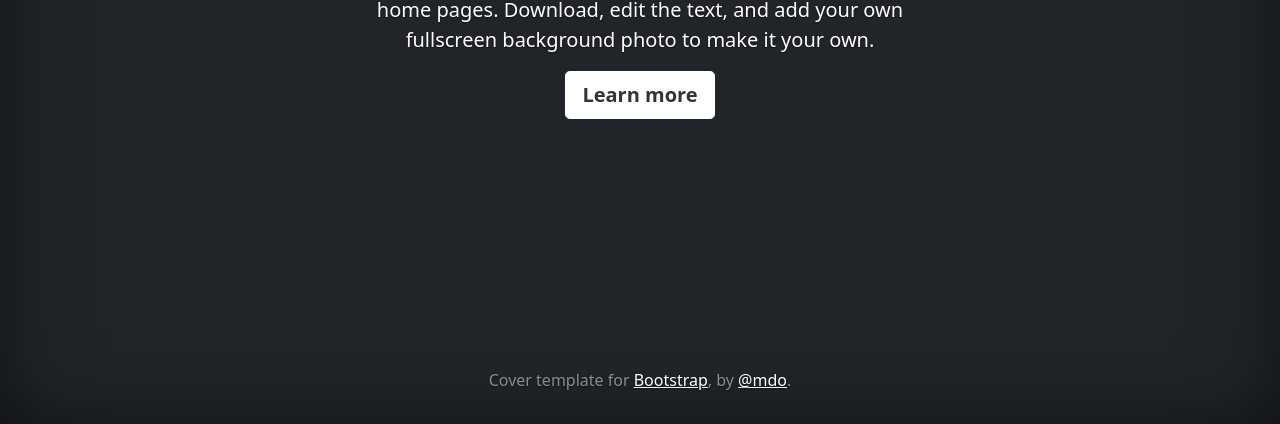
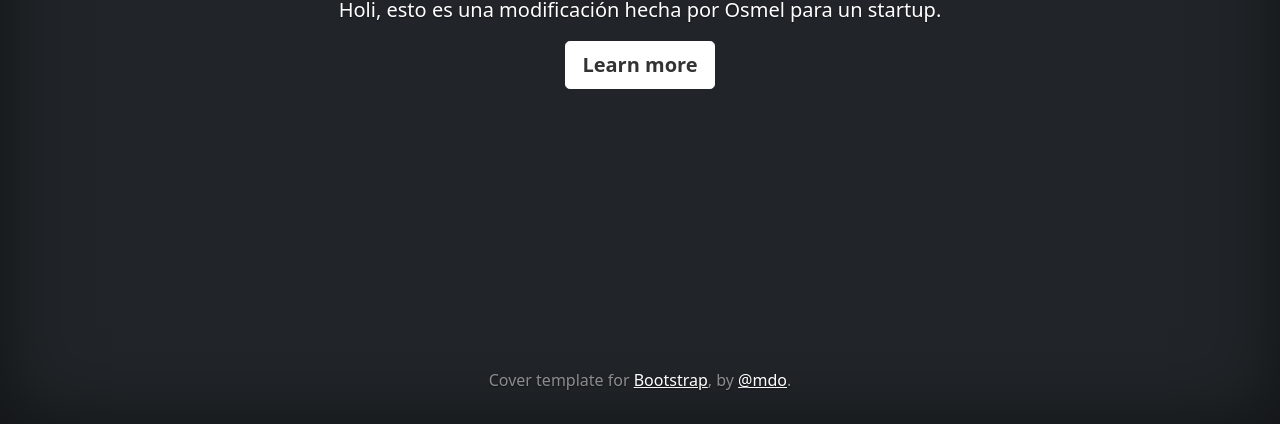
Before and after one commit to vrfigueredo/verosmel, a plain HTML site: page index.html in a window 1280 px wide. Shown: the part 376-800 px from the top of the page. Drawn offline with Linux system fonts and the light colour scheme.

Commit message:
index cambiado

```diff
--- a/index.html
+++ b/index.html
@@ -51,7 +51,7 @@
 
   <main class="px-3">
     <h1>Cover your page.</h1>
-    <p class="lead">Cover is a one-page template for building simple and beautiful home pages. Download, edit the text, and add your own fullscreen background photo to make it your own.</p>
+    <p class="lead">Holi, esto es una modificación hecha por Osmel para un startup.</p>
     <p class="lead">
       <a href="#" class="btn btn-lg btn-secondary fw-bold border-white bg-white">Learn more</a>
     </p>
```
